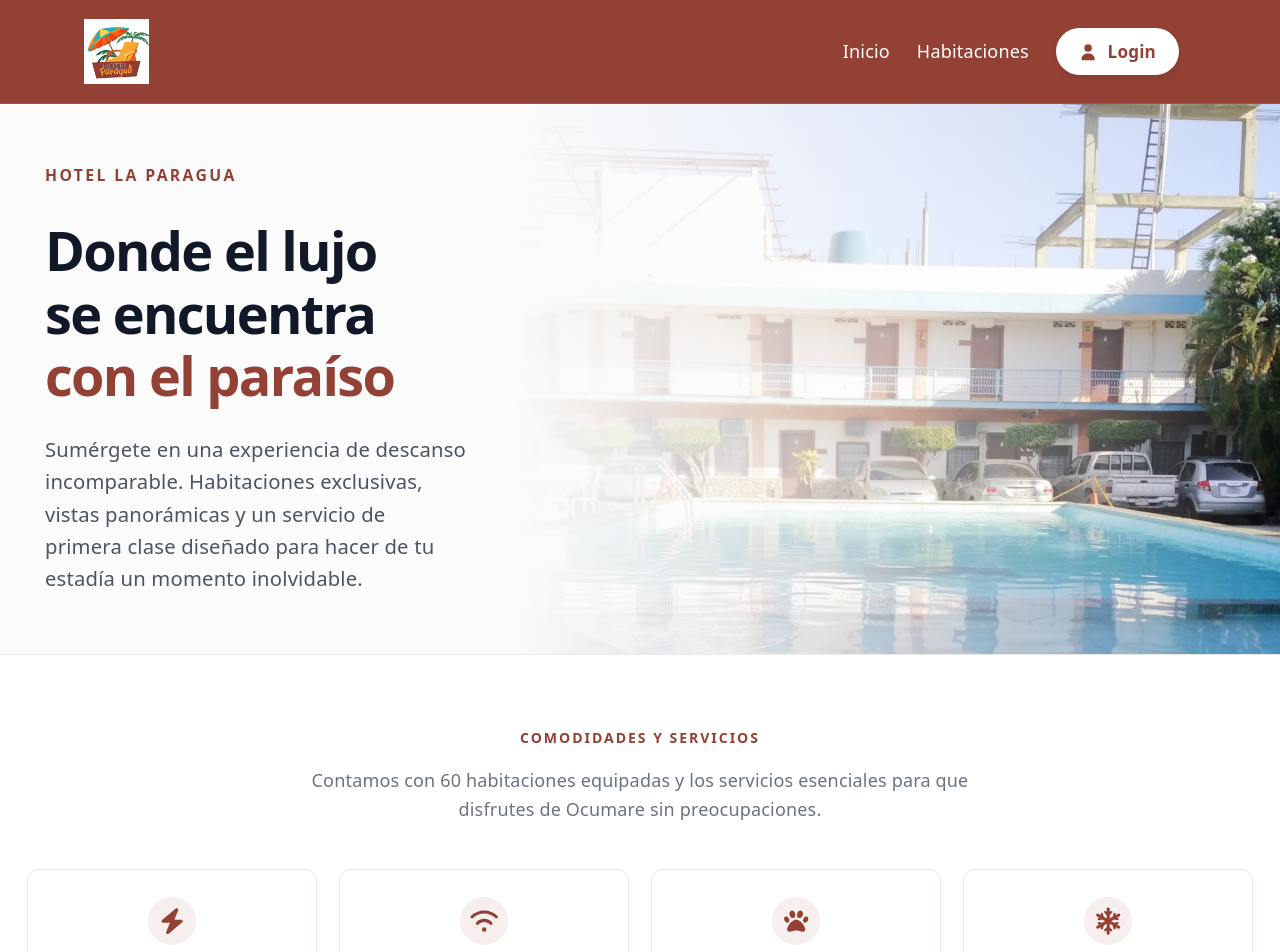
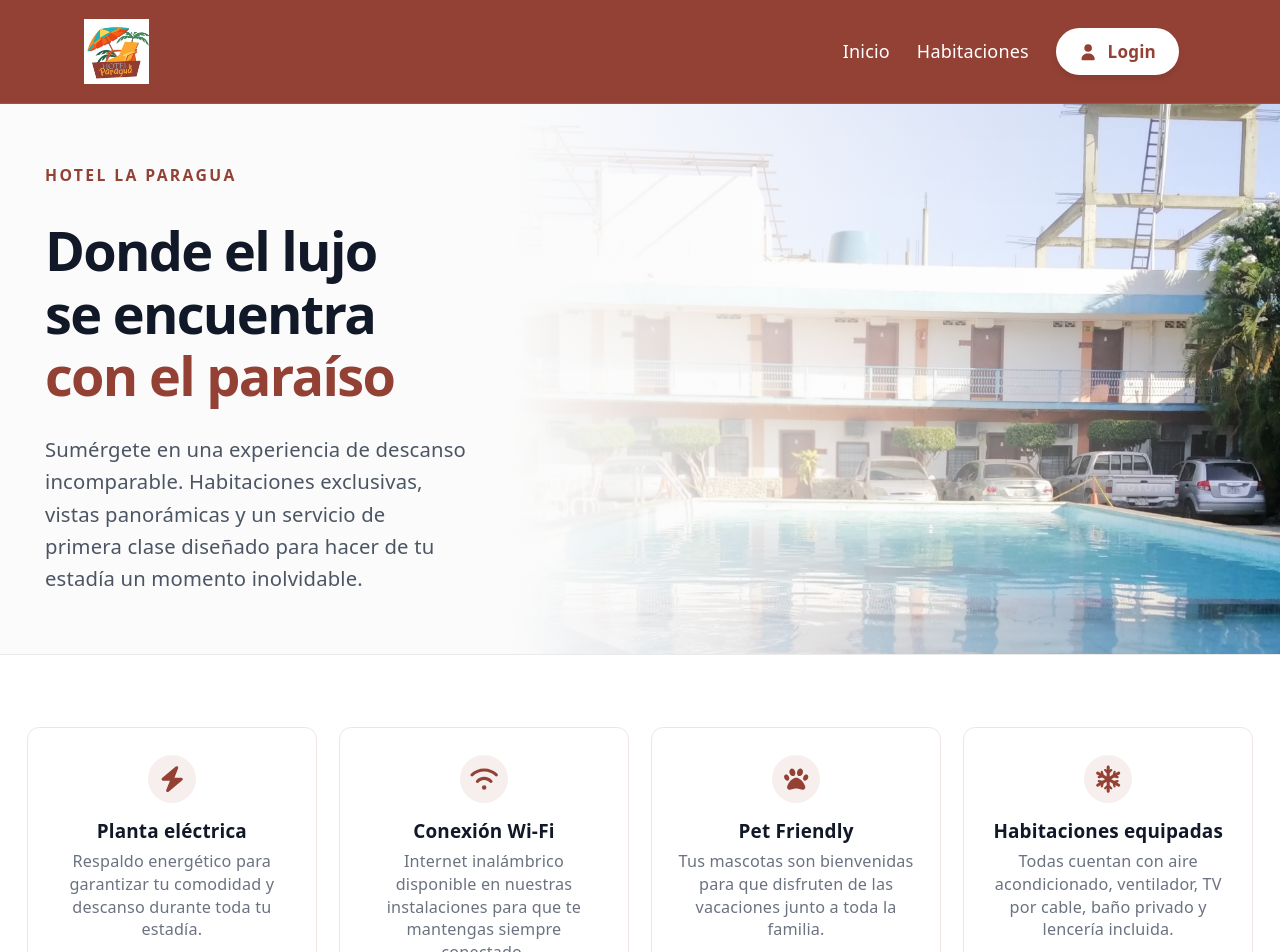
Before and after one commit to Miruto80/Paragua-Front, a React (Vite) app: page / in a window 1280 px wide. Shown: the top 952 px of the page. Built offline with nearby package versions, Linux system fonts and the light colour scheme; no server answers.

Commit message:
Acomodando

```diff
--- a/src/components/public/Features.jsx
+++ b/src/components/public/Features.jsx
@@ -58,12 +58,6 @@ const features = [
 export default function Features() {
   return (
     <section className="hero-features-section">
-      <header className="features-header">
-        <p className="features-eyebrow">Comodidades y Servicios</p>
-        <p className="features-intro">
-          Contamos con 60 habitaciones equipadas y los servicios esenciales para que disfrutes de Ocumare sin preocupaciones.
-        </p>
-      </header>
       <div className="hero-features-grid">
         {features.map((feature) => (
           <article className="feature-card" key={feature.title}>
```
